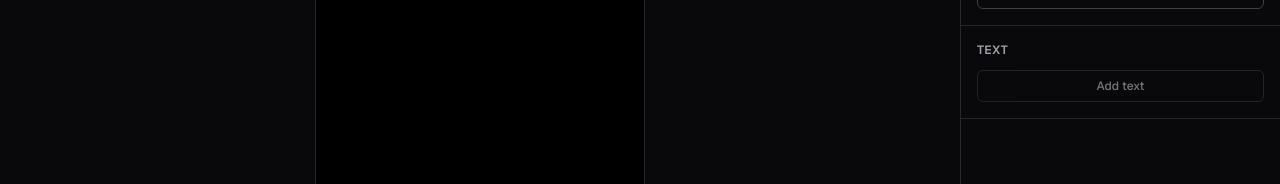
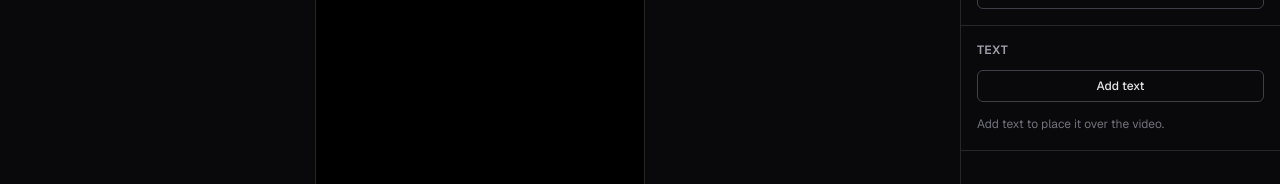
Before and after one commit to benedicti0n/instaclip-editor, a Next.js app: page /editor in a window 1280 px wide. Shown: the part 383-567 px from the top of the page. Built offline with nearby package versions, Linux system fonts and the light colour scheme.

Commit message:
feat(editor): add text layer creation and selection

```diff
--- a/src/components/editor/editor-shell.tsx
+++ b/src/components/editor/editor-shell.tsx
@@ -18,9 +18,11 @@ import {
   SAMPLE_VIDEO_SRC,
   SAMPLE_VIDEO_WIDTH,
 } from "@/lib/sample-video";
+import { clampTextLayerToCanvas, createTextLayer } from "@/lib/text-layer";
 import { CLIP_COMPOSITION_FPS } from "@/remotion/compositions/clip-composition";
 import type {
   AspectRatioPreset,
+  TextLayer,
   VideoSize,
   VideoTransform,
 } from "@/types/editor";
@@ -40,6 +42,13 @@ export function EditorShell() {
   const [sourceMetadata, setSourceMetadata] = useState<VideoMetadata>(
     INITIAL_SOURCE_METADATA,
   );
+  const [textLayers, setTextLayers] = useState<TextLayer[]>([]);
+  const [selectedTextLayerId, setSelectedTextLayerId] = useState<string | null>(
+    null,
+  );
+
+  const selectedTextLayer =
+    textLayers.find((layer) => layer.id === selectedTextLayerId) ?? null;
 
   const sourceSize: VideoSize = {
     width: sourceMetadata.width,
@@ -67,6 +76,16 @@ export function EditorShell() {
     setVideoTransform((current) =>
       clampVideoTransform(current, sourceSize, nextCanvasSize),
     );
+    setTextLayers((layers) =>
+      layers.map((layer) => clampTextLayerToCanvas(layer, nextCanvasSize)),
+    );
+  }
+
+  function handleAddTextLayer() {
+    const layer = createTextLayer(crypto.randomUUID());
+
+    setTextLayers((layers) => [...layers, layer]);
+    setSelectedTextLayerId(layer.id);
   }
 
   function handleScaleChange(nextScale: number) {
@@ -133,6 +152,8 @@ export function EditorShell() {
           scale={clampedVideoTransform.scale}
           onScaleChange={handleScaleChange}
           onResetFraming={handleResetFraming}
+          selectedTextLayer={selectedTextLayer}
+          onAddTextLayer={handleAddTextLayer}
         />
       </div>
       <PlaybackBar
--- a/src/components/editor/inspector-panel.tsx
+++ b/src/components/editor/inspector-panel.tsx
@@ -5,7 +5,7 @@ import {
   MAX_VIDEO_SCALE,
   MIN_VIDEO_SCALE,
 } from "@/lib/editor";
-import type { AspectRatioPreset } from "@/types/editor";
+import type { AspectRatioPreset, TextLayer } from "@/types/editor";
 
 type InspectorPanelProps = {
   aspectRatio: AspectRatioPreset;
@@ -13,6 +13,8 @@ type InspectorPanelProps = {
   scale: number;
   onScaleChange: (scale: number) => void;
   onResetFraming: () => void;
+  selectedTextLayer: TextLayer | null;
+  onAddTextLayer: () => void;
 };
 
 export function InspectorPanel({
@@ -21,6 +23,8 @@ export function InspectorPanel({
   scale,
   onScaleChange,
   onResetFraming,
+  selectedTextLayer,
+  onAddTextLayer,
 }: InspectorPanelProps) {
   return (
     <aside
@@ -85,9 +89,23 @@ export function InspectorPanel({
         </Button>
       </InspectorSection>
       <InspectorSection title="Text">
-        <Button variant="outline" size="sm" disabled className="w-full">
+        <Button
+          variant="outline"
+          size="sm"
+          className="w-full"
+          onClick={onAddTextLayer}
+        >
           Add text
         </Button>
+        {selectedTextLayer ? (
+          <p className="mt-3 truncate text-xs text-zinc-500">
+            Selected: {selectedTextLayer.text || "Empty text"}
+          </p>
+        ) : (
+          <p className="mt-3 text-xs leading-5 text-zinc-500">
+            Add text to place it over the video.
+          </p>
+        )}
       </InspectorSection>
     </aside>
   );
```
